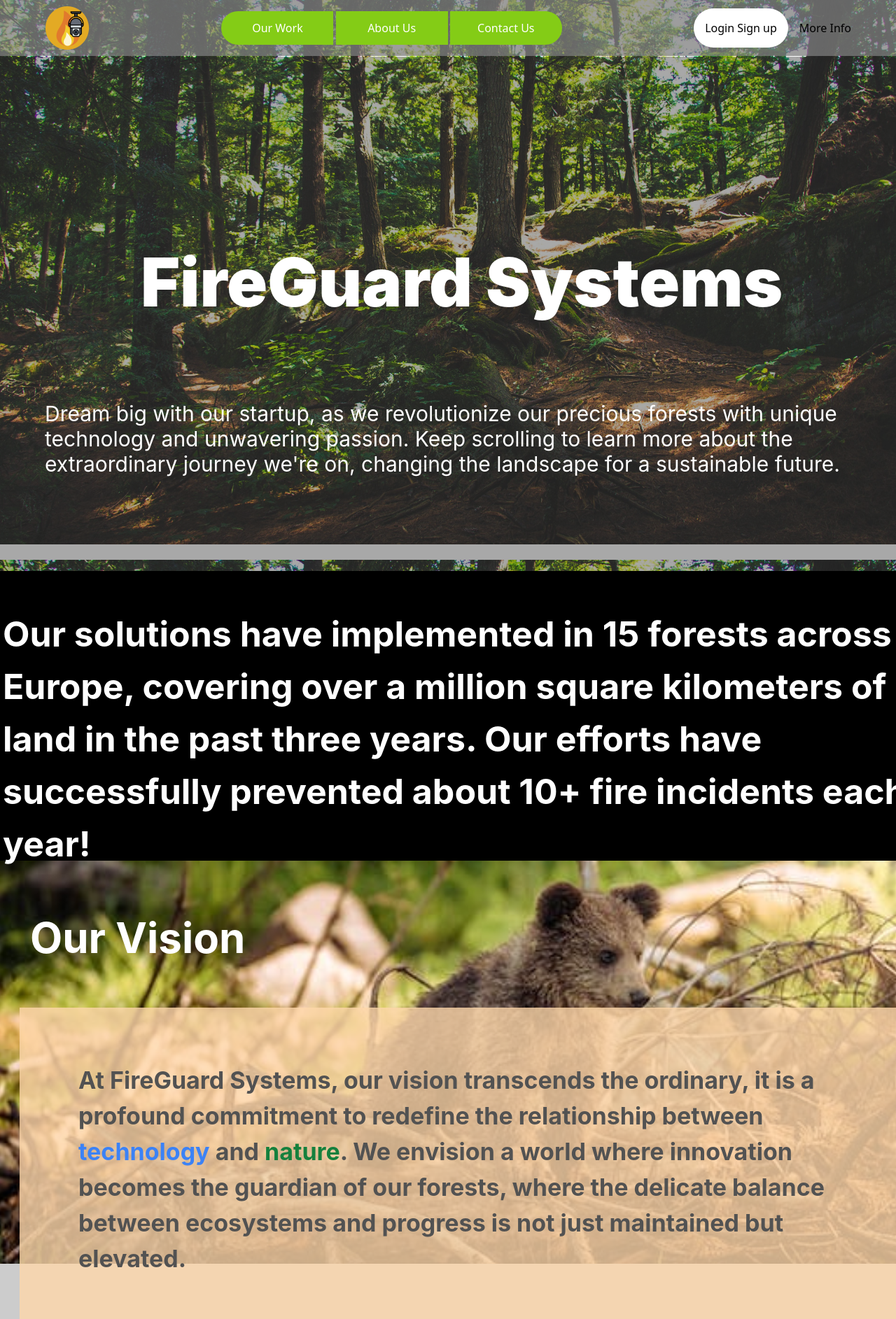
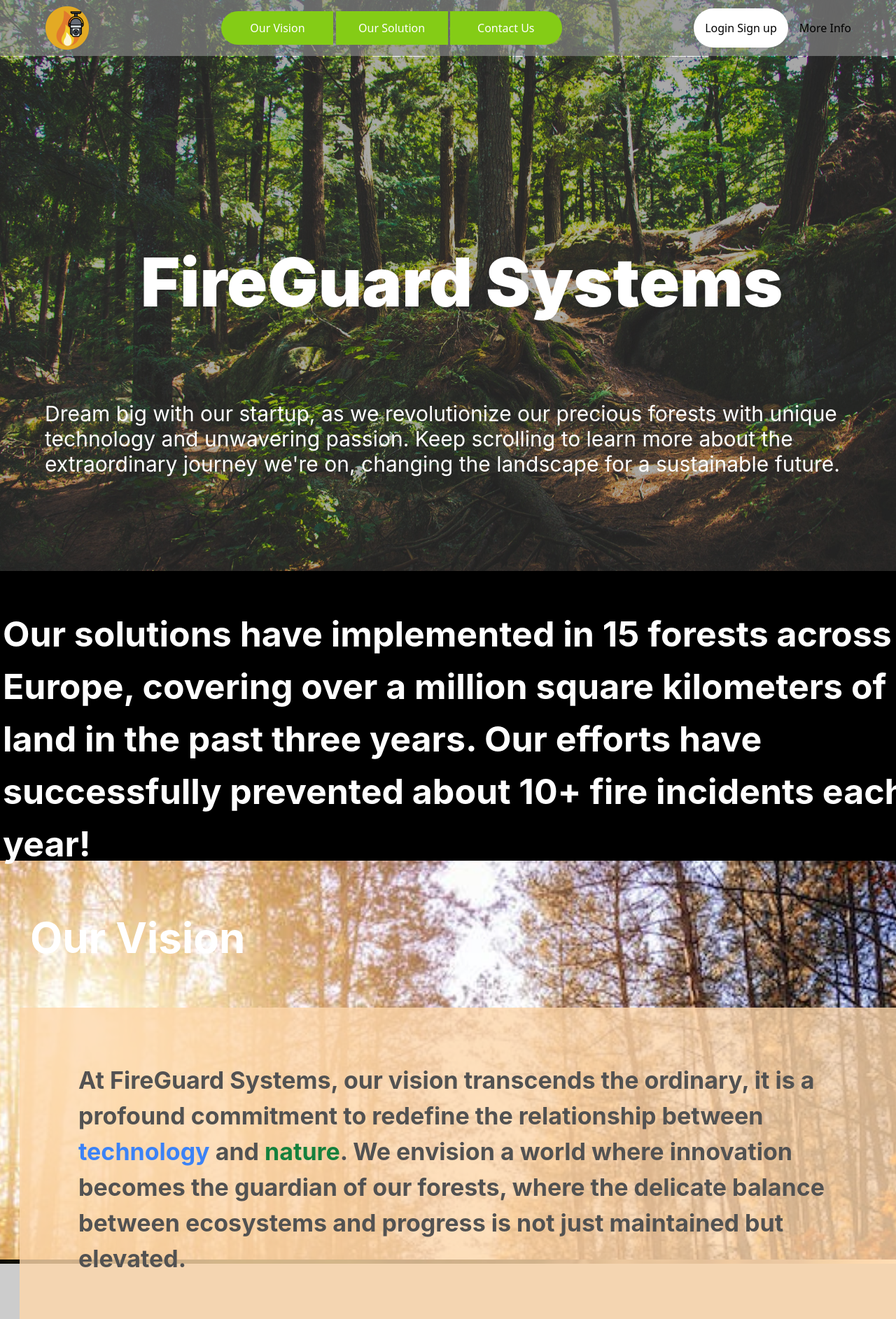
Before and after one commit to Mike17K/FireGuar-Website, a React (Create React App) app: page / in a window 1280 px wide. Shown: the top 1885 px of the page at 70% size. Built offline with nearby package versions, Linux system fonts and the light colour scheme; no server answers.

Commit message:
added smooth behaviur

```diff
--- a/src/pages/Home/Home.jsx
+++ b/src/pages/Home/Home.jsx
@@ -20,32 +20,36 @@ export default function Home() {
 
   return (
     <div className="relative w-[1440px]">
+      <div id="toppage"></div>
       <div id="background-imgs" className="absolute top-0 left-0 w-full">
         <img
           src="images/wallpaper2.jpg"
           alt=""
+          className="w-full absolute top-0 left-0 h-[900px] -z-10"
+          yoffset="0"
+          speed="0.7"
+        />
+        <img
+          src="images/wallpaper.png"
+          alt=""
           className="w-full absolute top-0 left-0 -z-10"
-          yoffset="0"
+          yoffset="900"
           speed="0.7"
         />
         <img
           src="images/wallpaper3.png"
           alt=""
-          className="w-full absolute top-0 left-0 z-0"
-          yoffset="1000"
-          speed="0.7"
-        />
-        <img
-          src="images/wallpaper2.jpg"
-          alt=""
           className="w-full absolute top-0 left-0 -z-10"
-          yoffset="800"
+          yoffset="1800"
           speed="0.7"
         />
       </div>
 
       <div className="w-[1440px] h-[414px] left-0 top-[816px] absolute bg-black bg-opacity-100" />
-      <div className="left-[123px] top-[1310px] absolute text-white text-6xl font-bold font-['Inter']">
+      <div
+        id="ourvision"
+        className="left-[123px] top-[1310px] absolute text-white text-6xl font-bold font-['Inter']"
+      >
         Our Vision
       </div>
       <div className="w-[1440px] h-[735px] left-0 top-[81px] absolute bg-neutral-800 bg-opacity-40" />
@@ -143,7 +147,10 @@ export default function Home() {
           vigilance we've provided.
         </span>
       </div>
-      <div className="left-[113px] top-[2416px] absolute text-white text-6xl font-bold font-['Inter']">
+      <div
+        id="oursolution"
+        className="left-[113px] top-[2416px] absolute text-white text-6xl font-bold font-['Inter']"
+      >
         Our Solution
       </div>
       <img
@@ -161,7 +168,10 @@ export default function Home() {
       <div className="left-[113px] top-[4812px] absolute text-white text-6xl font-bold font-['Inter']">
         Impact
       </div>
-      <div className="left-[409px] top-[7283px] absolute text-white text-6xl font-bold font-['Inter']">
+      <div
+        id="contactus"
+        className="left-[409px] top-[7283px] absolute text-white text-6xl font-bold font-['Inter']"
+      >
         Connect With Us
       </div>
       <div className="w-[1134px] left-[178px] top-[5048px] absolute">
--- a/src/pages/Layout/NavBar/NavBar.css
+++ b/src/pages/Layout/NavBar/NavBar.css
@@ -45,6 +45,7 @@ nav{
     align-items: center;
     color: white;
     font-size: medium;
+    cursor: pointer;
 }
 
 .nav-buttons-container *:first-child{
--- a/src/pages/Layout/NavBar/NavBar.jsx
+++ b/src/pages/Layout/NavBar/NavBar.jsx
@@ -9,6 +9,16 @@ export default function NavBar({ visibleDropDown, setVisibleDropDown }) {
   const [isNavbarVisible, setIsNavbarVisible] = useState(true);
 
   useEffect(() => {
+    const handleSmoothScroll = (e) => {
+      e.preventDefault();
+      const target = e.target.getAttribute("href");
+      const targetElement = document.querySelector(target);
+      targetElement.scrollIntoView({ behavior: "smooth" });
+    };
+    document.querySelectorAll(".nav-buttons-container div").forEach((div) => {
+      div.addEventListener("click", handleSmoothScroll);
+    });
+
     const handleScroll = () => {
       const currentScrollPos = window.scrollY;
       const scrollingDown = prevScrollPos < currentScrollPos;
@@ -26,6 +36,9 @@ export default function NavBar({ visibleDropDown, setVisibleDropDown }) {
     window.addEventListener("scroll", handleScroll);
 
     return () => {
+      document.querySelectorAll(".nav-buttons-container div").forEach((div) => {
+        div.removeEventListener("click", handleSmoothScroll);
+      });
       window.removeEventListener("scroll", handleScroll);
     };
   }, [prevScrollPos, isNavbarVisible]);
@@ -36,14 +49,22 @@ export default function NavBar({ visibleDropDown, setVisibleDropDown }) {
         isNavbarVisible ? "visible" : "hidden"
       }-navbar ${prevScrollPos < 10 ? "" : "shaddow"} mx-auto`}
     >
-      <Link to="/" className="w-[4rem] h-[4rem]">
+      <Link
+        to="/"
+        className="w-[4rem] h-[4rem]"
+        onClick={() => {
+          document
+            .querySelector("#toppage")
+            .scrollIntoView({ behavior: "smooth" });
+        }}
+      >
         <img src="logo64.png" alt="logo" />
       </Link>
 
       <div className="nav-buttons-container">
-        <div>Our Work</div>
-        <div>About Us</div>
-        <div>Contact Us</div>
+        <div href="#ourvision">Our Vision</div>
+        <div href="#oursolution">Our Solution</div>
+        <div href="#contactus">Contact Us</div>
       </div>
 
       <div className="flex gap-4 items-center">
```
